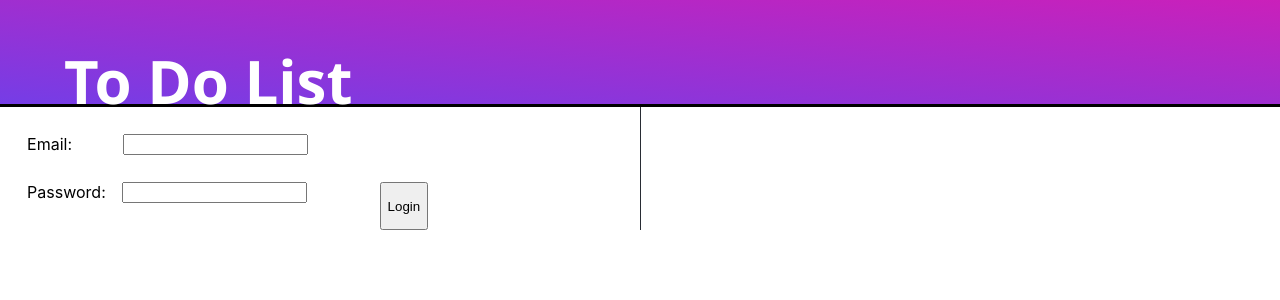
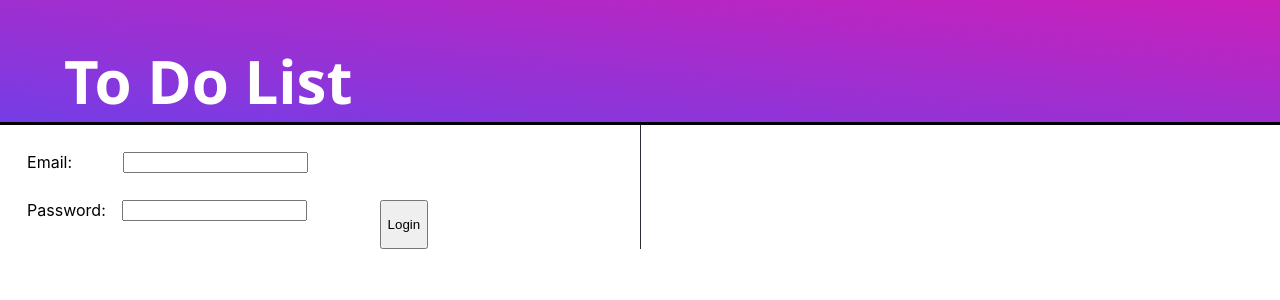
Before and after one commit to DanWilk/todoList, a React (Create React App) app in the folder client/: page / in a window 1280 px wide. Shown: the top 300 px of the page. Built offline with nearby package versions, Linux system fonts and the light colour scheme.

Commit message:
fixed issue with header

```diff
--- a/client/src/App.css
+++ b/client/src/App.css
@@ -40,7 +40,6 @@
 header {
   width: 100%;
   background-image: linear-gradient(to top right, #753De6, #CA20BA);
-  height: 13vh;
   justify-content: left;
   left: 0;
   top: 0;
```
